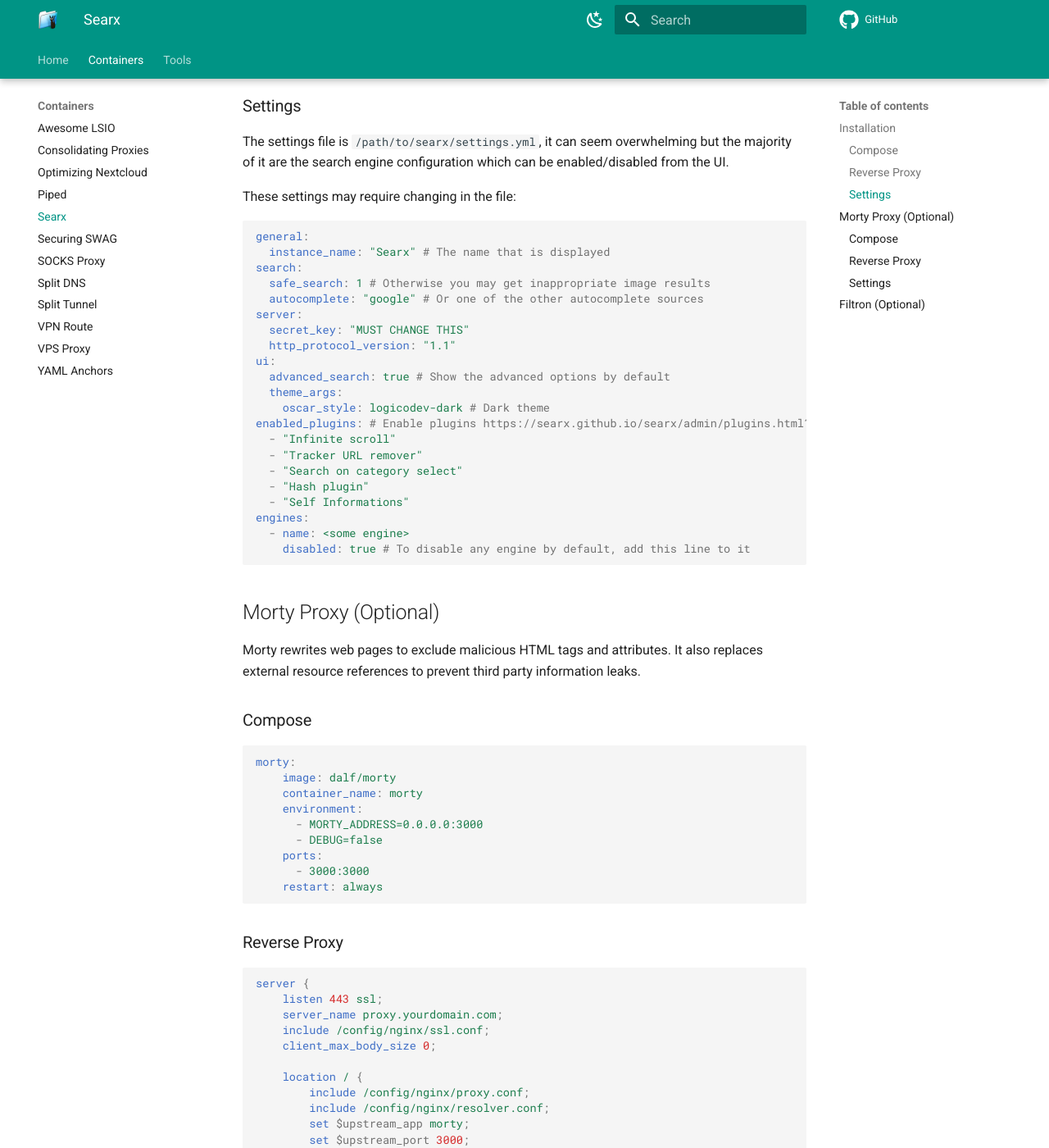
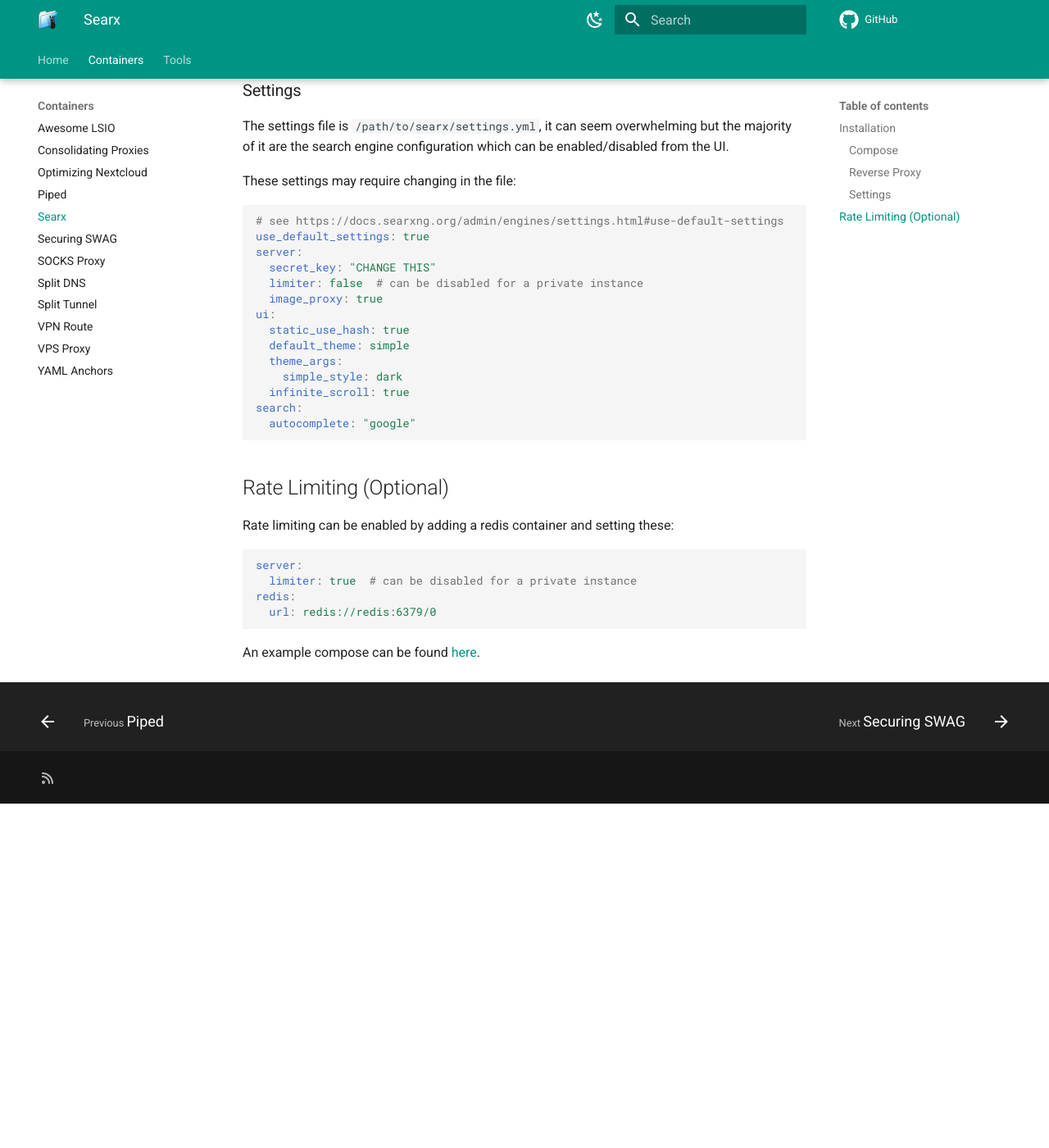
Before and after one commit to quietsy/advanced-configurations, an MkDocs documentation site: the page built from docs/searx.md, in a window 1280 px wide and 1400 px high, scrolled down 1000 px. Shown: the whole window at 82% size. Built offline with MkDocs 1.6.1 and Material for MkDocs 9.7.7, drawn with Linux system fonts in a browser that asks for light colours; comment, search, counter and statistics services are not loaded; after the commit the page ends 1980 px from its top, so only the background shows below that; some of the changed text lies outside the part shown.

Commit message:
Update searx

````diff
--- a/docs/searx.md
+++ b/docs/searx.md
@@ -1,19 +1,18 @@
-# Searx
+# SearXNG
 
-[Searx](https://github.com/searx/searx) is a free metasearch engine with the aim of protecting the privacy of its users. To this end, Searx does not share users' IP addresses or search history with the search engines from which it gathers results. Tracking cookies served by the search engines are blocked, preventing user-profiling-based results modification.
+[SearXNG](https://github.com/searxng/searxng) is a free metasearch engine with the aim of protecting the privacy of its users. To this end, Searx does not share users' IP addresses or search history with the search engines from which it gathers results. Tracking cookies served by the search engines are blocked, preventing user-profiling-based results modification.
 
 ## Installation
 ### Compose
 
 ```Yaml
-  searx:
+  searxng:
     image: searxng/searxng
-    container_name: searx
+    container_name: searxng
     volumes:
-      - /path/to/searx:/etc/searx
+      - /path/to/searxng:/etc/searxng
     environment:
       - BASE_URL=https://search.yourdomain.com/
-      - INSTANCE_NAME=Searx
     ports:
       - 8080:8080
     restart: always
@@ -31,7 +30,7 @@
     location / {
         include /config/nginx/proxy.conf;
         include /config/nginx/resolver.conf;
-        set $upstream_app searx;
+        set $upstream_app searxng;
         set $upstream_port 8080;
         set $upstream_proto http;
         proxy_pass $upstream_proto://$upstream_app:$upstream_port;
@@ -45,77 +44,30 @@
 
 These settings may require changing in the file:
 ```Yaml
-general:
-  instance_name: "Searx" # The name that is displayed
+# see https://docs.searxng.org/admin/engines/settings.html#use-default-settings
+use_default_settings: true
+server:
+  secret_key: "CHANGE THIS"
+  limiter: false  # can be disabled for a private instance
+  image_proxy: true
+ui:
+  static_use_hash: true
+  default_theme: simple
+  theme_args:
+    simple_style: dark
+  infinite_scroll: true
 search:
-  safe_search: 1 # Otherwise you may get inappropriate image results
-  autocomplete: "google" # Or one of the other autocomplete sources
-server:
-  secret_key: "MUST CHANGE THIS"
-  http_protocol_version: "1.1"
-ui:
-  advanced_search: true # Show the advanced options by default
-  theme_args:
-    oscar_style: logicodev-dark # Dark theme
-enabled_plugins: # Enable plugins https://searx.github.io/searx/admin/plugins.html?highlight=plugins
-  - "Infinite scroll"
-  - "Tracker URL remover"
-  - "Search on category select"
-  - "Hash plugin"
-  - "Self Informations"
-engines:
-  - name: <some engine>
-    disabled: true # To disable any engine by default, add this line to it
+  autocomplete: "google"
 ```
 
-## Morty Proxy (Optional)
+## Rate Limiting (Optional)
 
-Morty rewrites web pages to exclude malicious HTML tags and attributes. It also replaces external resource references to prevent third party information leaks.
-
-### Compose
-
+Rate limiting can be enabled by adding a redis container and setting these:
 ```Yaml
-morty:
-    image: dalf/morty
-    container_name: morty
-    environment:
-      - MORTY_ADDRESS=0.0.0.0:3000
-      - DEBUG=false
-    ports:
-      - 3000:3000
-    restart: always
+server:
+  limiter: true  # can be disabled for a private instance
+redis:
+  url: redis://redis:6379/0
 ```
 
-### Reverse Proxy
-
-```Nginx
-server {
-    listen 443 ssl;
-    server_name proxy.yourdomain.com;
-    include /config/nginx/ssl.conf;
-    client_max_body_size 0;
-
-    location / {
-        include /config/nginx/proxy.conf;
-        include /config/nginx/resolver.conf;
-        set $upstream_app morty;
-        set $upstream_port 3000;
-        set $upstream_proto http;
-        proxy_pass $upstream_proto://$upstream_app:$upstream_port;
-    }
-}
-```
-
-### Settings
-
-Enable the proxy with the following settings:
-```Yaml
-server:
-  image_proxy: true
-result_proxy:
-  url: https://proxy.yourdomain.com/
-```
-
-## Filtron (Optional)
-
-If you want to make your instance public, you may want to configure [Filtron](https://github.com/asciimoo/filtron), I won't go into it.
+An example compose can be found [here](https://github.com/searxng/searxng-docker).
````
